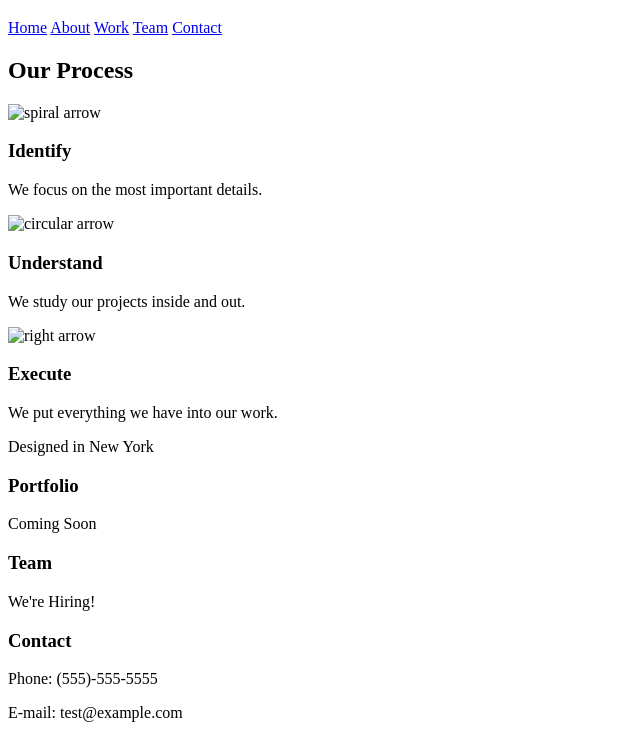
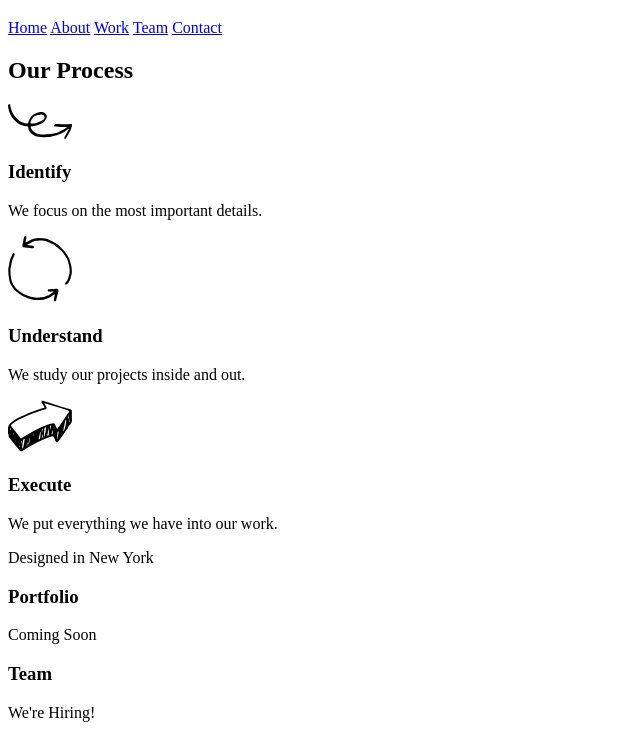
Before and after one commit to FastlaneG/Broadway, a plain HTML site: page index.html in a window 1280 px wide. Shown: the part 61-796 px from the top of the page, without its empty margins (0-640 px from the left). Drawn offline with Linux system fonts and the light colour scheme.

Commit message:
Add html v2

```diff
--- a/index.html
+++ b/index.html
@@ -2,6 +2,7 @@
 <html>
   <head>
     <title>Broadway Design</title>
+    <link rel="stylesheet" href="resources/css/style.css">
   </head>
   <!-- start body -->
   <body>
@@ -16,15 +17,15 @@
     </nav>
     <!-- start h2 section -->
     <h2>Our Process</h2>
-    <img src="" alt="spiral arrow">
+    <img src="resources/images/identify.svg" alt="spiral arrow">
     <h3>Identify</h3>
     <p>We focus on the most important details.</p>
     <!-- break -->
-    <img src="" alt="circular arrow">
+    <img src="resources/images/understand.svg" alt="circular arrow">
     <h3>Understand</h3>
     <p>We study our projects inside and out.</p>
     <!-- break -->
-    <img src="" alt="right arrow">
+    <img src="resources/images/execute.svg" alt="right arrow">
     <h3>Execute</h3>
     <p>We put everything we have into our work.</p>
     <!-- start contact section -->
```
Also changed, not shown: resources/images/execute.svg (added), resources/images/understand.svg (added), 2 other files.
